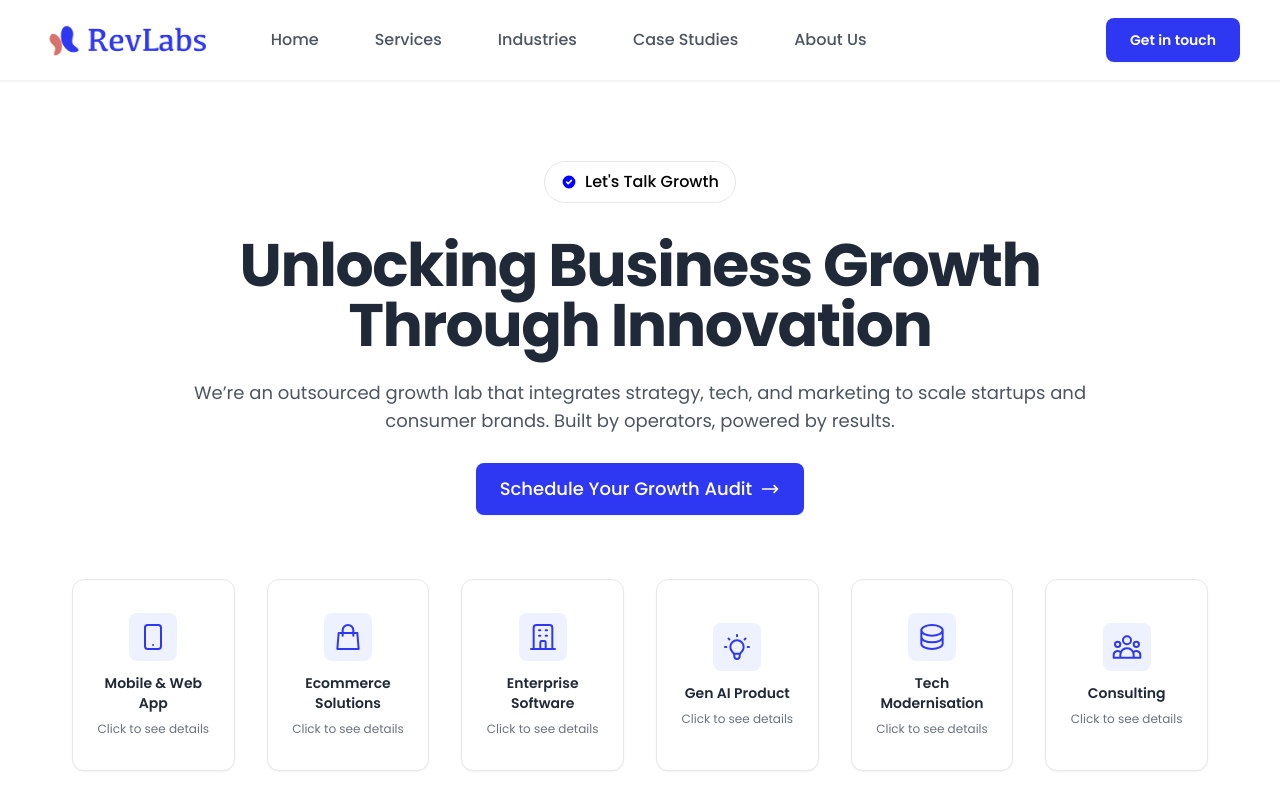
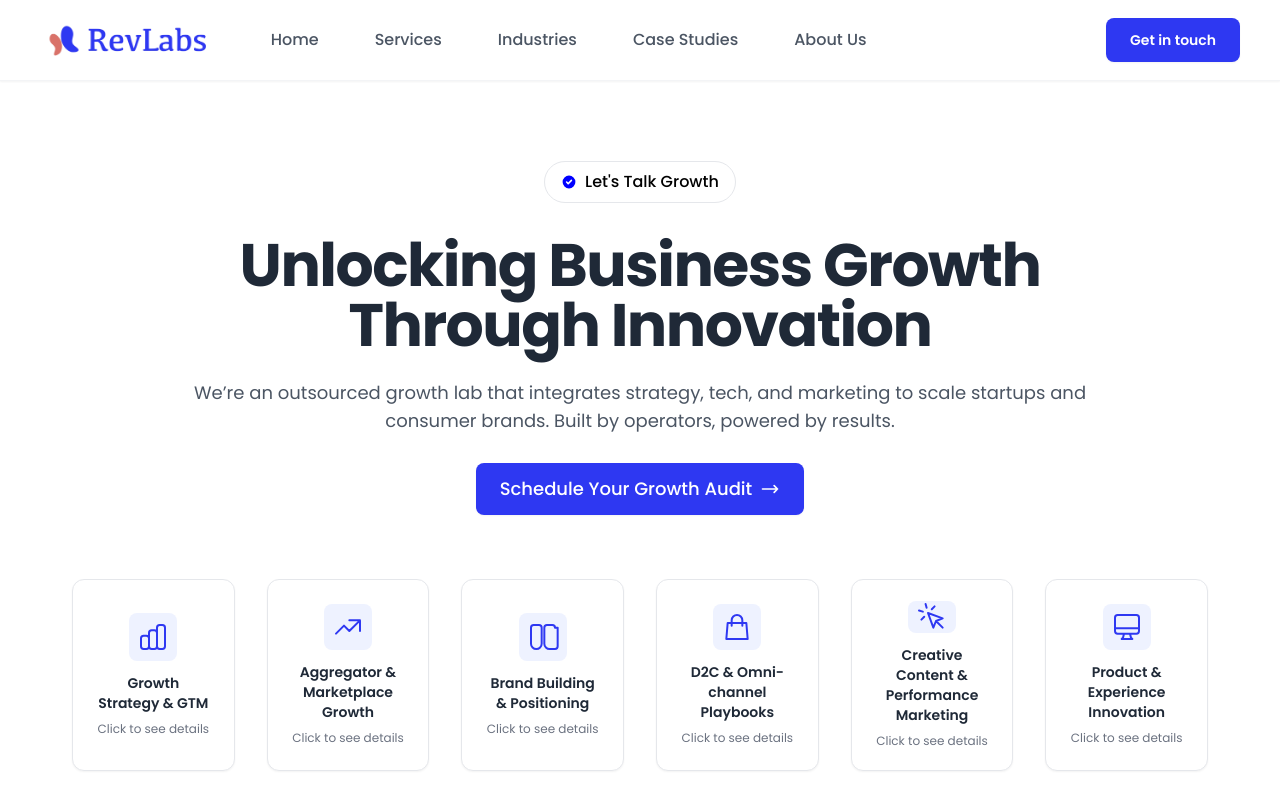
Before and after one commit to Rutetid/Revlabs, a React (Vite) app: page / in a window 1280 px wide. Shown: the top 800 px of the page. Built offline with nearby package versions, Linux system fonts and the light colour scheme; a web font is replaced by a local one.

Commit message:
updated branding data

```diff
--- a/src/components/Industries.jsx
+++ b/src/components/Industries.jsx
@@ -1,7 +1,44 @@
 const Industries = () => {
   const industries = [
     {
-      name: "Ecommerce Store",
+      name: "Food & Beverage (F&B)",
+      icon: (
+        <svg className="w-12 h-12" fill="currentColor" viewBox="-2.6 0 34 34">
+          <g transform="translate(-14 -11)">
+            <path
+              d="M27.778,29H22.222a4.224,4.224,0,0,0-4.043,3H31.82A4.224,4.224,0,0,0,27.778,29Zm-5.556-2A6.222,6.222,0,0,0,16,33.222a.778.778,0,0,0,.778.778H33.222A.778.778,0,0,0,34,33.222,6.222,6.222,0,0,0,27.778,27Z"
+              fillRule="evenodd"
+            />
+            <path
+              d="M34,36H16a5,5,0,0,0,5,5h8a5,5,0,0,0,5-5Zm-2.764,2H18.764A2.993,2.993,0,0,0,21,39h8A2.993,2.993,0,0,0,31.236,38Z"
+              fillRule="evenodd"
+            />
+            <path
+              d="M33,34H17a1,1,0,0,0,0,2H33a1,1,0,0,0,0-2ZM17,32a3,3,0,0,0,0,6H33a3,3,0,0,0,0-6Z"
+              fillRule="evenodd"
+            />
+            <path
+              d="M23.222,20.3A3,3,0,0,1,26.208,17H39.792a3,3,0,0,1,2.986,3.3L40.6,42.3A3,3,0,0,1,37.617,45H28.383A3,3,0,0,1,25.4,42.3l-.281-2.84,1.99-.2.281,2.84a1,1,0,0,0,1,.9h9.233a1,1,0,0,0,1-.9l2.176-22a1,1,0,0,0-1-1.1H26.208a1,1,0,0,0-1,1.1l.793,8.017-1.99.2Z"
+              fillRule="evenodd"
+            />
+            <path
+              d="M32,32l-6.349,5.442a1,1,0,0,1-1.3,0L18,32Z"
+              fill="#ffffff"
+            />
+            <path
+              d="M32,32H18l6.349,5.442a1,1,0,0,0,1.3,0Zm-5.406,2H23.406L25,35.366Z"
+              fillRule="evenodd"
+            />
+            <path
+              d="M37,11a1,1,0,0,1,1,1v6a1,1,0,0,1-2,0V12A1,1,0,0,1,37,11Z"
+              fillRule="evenodd"
+            />
+          </g>
+        </svg>
+      ),
+    },
+    {
+      name: "D2C & Ecommerce Brands",
       icon: (
         <svg
           className="w-12 h-12"
@@ -19,7 +56,47 @@ const Industries = () => {
       ),
     },
     {
-      name: "Healthcare Brand",
+      name: "Consumer & CPG Brands",
+      icon: (
+        <svg
+          className="w-12 h-12"
+          fill="currentColor"
+          stroke="currentColor"
+          strokeWidth="1.2"
+          viewBox="0 0 64 64"
+        >
+          <g>
+            <path
+              d="M60.476,16H15.059L12,3c-0.438-1.75-1.614-3-3.271-3H3C1.343,0,0,1.343,0,3s1.343,3,3,3h3.723
+              l11.069,46.458C15.619,53.359,14.09,55.501,14.09,58c0,3.313,2.687,6,6,6c2.972,0,5.433-2.162,5.91-5h14.09
+              c0.478,2.838,2.938,5,5.91,5c3.313,0,6-2.687,6-6s-2.687-6-6-6c-2.972,0-5.433,2.164-5.91,5H26c-0.478-2.836-2.938-5-5.91-5
+              c-0.125,0-0.246,0.012-0.369,0.019l-0.642-2.258C19.507,49.904,19.972,50,20.505,50h32.969c2.625,0,3.908-1.904,4.5-4l5.933-26
+              C64.344,17.583,63.265,16,60.476,16z M46,54c2.209,0,4,1.791,4,4s-1.791,4-4,4s-4-1.791-4-4S43.791,54,46,54z M24.09,58
+              c0,2.209-1.791,4-4,4s-4-1.791-4-4s1.791-4,4-4S24.09,55.791,24.09,58z M8.38,4.611C8.38,4.611,8.226,4,7.529,4S3,4,3,4
+              C2.447,4,2,3.553,2,3s0.447-1,1-1h5.833C9.386,2,9.837,2.455,10,3l3.059,13h0.459c-0.991,0-1.756,0.209-2.323,0.576L8.38,4.611z
+               M61.974,20l-6,26c-0.271,1.167-1.021,2-2.125,2H20.131c-1.102,0-1.85-0.833-2.12-2l-5.988-26c-0.312-1.229,0.125-2,1.479-2h46.989
+              C61.849,18,62.286,18.771,61.974,20z"
+            />
+            <circle cx="46" cy="58" r="1" />
+            <circle cx="20.09" cy="58" r="1" />
+            <path
+              d="M37,22c-1.657,0-3,1.343-3,3v16c0,1.657,1.343,3,3,3s3-1.343,3-3V25C40,23.343,38.657,22,37,22z M38,41
+              c0,0.553-0.447,1-1,1s-1-0.447-1-1V25c0-0.553,0.447-1,1-1s1,0.447,1,1V41z"
+            />
+            <path
+              d="M47,22c-1.657,0-3,1.343-3,3v16c0,1.657,1.343,3,3,3s3-1.343,3-3V25C50,23.343,48.657,22,47,22z M48,41
+              c0,0.553-0.447,1-1,1s-1-0.447-1-1V25c0-0.553,0.447-1,1-1s1,0.447,1,1V41z"
+            />
+            <path
+              d="M27,22c-1.657,0-3,1.343-3,3v16c0,1.657,1.343,3,3,3s3-1.343,3-3V25C30,23.343,28.657,22,27,22z M28,41
+              c0,0.553-0.447,1-1,1s-1-0.447-1-1V25c0-0.553,0.447-1,1-1s1,0.447,1,1V41z"
+            />
+          </g>
+        </svg>
+      ),
+    },
+    {
+      name: "Healthcare & Wellness",
       icon: (
         <svg
           className="w-12 h-12"
@@ -37,7 +114,7 @@ const Industries = () => {
       ),
     },
     {
-      name: "Software as a Service",
+      name: "FMCG & Retail Chains",
       icon: (
         <svg
           className="w-12 h-12"
@@ -49,67 +126,7 @@ const Industries = () => {
             strokeLinecap="round"
             strokeLinejoin="round"
             strokeWidth={1.5}
-            d="M8 9l3 3-3 3m5 0h3M5 20h14a2 2 0 002-2V6a2 2 0 00-2-2H5a2 2 0 00-2 2v12a2 2 0 002 2z"
-          />
-        </svg>
-      ),
-    },
-    {
-      name: "Educational Technology",
-      icon: (
-        <svg
-          className="w-12 h-12"
-          fill="none"
-          stroke="currentColor"
-          viewBox="0 0 24 24"
-        >
-          <path
-            strokeLinecap="round"
-            strokeLinejoin="round"
-            strokeWidth={1.5}
-            d="M12 14l9-5-9-5-9 5 9 5z"
-          />
-          <path
-            strokeLinecap="round"
-            strokeLinejoin="round"
-            strokeWidth={1.5}
-            d="M12 14l6.16-3.422a12.083 12.083 0 01.665 6.479A11.952 11.952 0 0012 20.055a11.952 11.952 0 00-6.824-2.998 12.078 12.078 0 01.665-6.479L12 14z"
-          />
-        </svg>
-      ),
-    },
-    {
-      name: "Internet of Things",
-      icon: (
-        <svg
-          className="w-12 h-12"
-          fill="none"
-          stroke="currentColor"
-          viewBox="0 0 24 24"
-        >
-          <path
-            strokeLinecap="round"
-            strokeLinejoin="round"
-            strokeWidth={1.5}
-            d="M21 12a9 9 0 01-9 9m9-9a9 9 0 00-9-9m9 9H3m9 9a9 9 0 01-9-9m9 9c1.657 0 3-4.03 3-9s-1.343-9-3-9m0 18c-1.657 0-3-4.03-3-9s1.343-9 3-9m-9 9a9 9 0 019-9"
-          />
-        </svg>
-      ),
-    },
-    {
-      name: "Online Gaming Platform",
-      icon: (
-        <svg
-          className="w-12 h-12"
-          fill="none"
-          stroke="currentColor"
-          viewBox="0 0 24 24"
-        >
-          <path
-            strokeLinecap="round"
-            strokeLinejoin="round"
-            strokeWidth={1.5}
-            d="M11 4a2 2 0 114 0v1a1 1 0 001 1h3a1 1 0 011 1v3a1 1 0 01-1 1h-1a2 2 0 100 4h1a1 1 0 011 1v3a1 1 0 01-1 1h-3a1 1 0 01-1-1v-1a2 2 0 10-4 0v1a1 1 0 01-1 1H7a1 1 0 01-1-1v-3a1 1 0 00-1-1H4a1 1 0 01-1-1V9a1 1 0 011-1h1a2 2 0 100-4H4a1 1 0 01-1-1V5a1 1 0 011-1h3a1 1 0 001-1V4z"
+            d="M19 21V5a2 2 0 00-2-2H7a2 2 0 00-2 2v16m14 0h2m-2 0h-5m-9 0H3m2 0h5M9 7h1m-1 4h1m4-4h1m-1 4h1m-5 10v-5a1 1 0 011-1h2a1 1 0 011 1v5m-4 0h4"
           />
         </svg>
       ),
@@ -131,7 +148,7 @@ const Industries = () => {
         </div>
 
         {/* Industries Grid */}
-        <div className="grid grid-cols-1 sm:grid-cols-2 lg:grid-cols-3 xl:grid-cols-6 gap-8 lg:gap-4">
+        <div className="grid grid-cols-1 sm:grid-cols-2 lg:grid-cols-3 xl:grid-cols-5 gap-8 lg:gap-4">
           {industries.map((industry, index) => (
             <div
               key={index}
--- a/src/components/ServiceCard.jsx
+++ b/src/components/ServiceCard.jsx
@@ -1,58 +1,14 @@
 import { useState } from "react";
 import { motion } from "motion/react";
 
-const ServiceCard = ({ title, icon }) => {
+const ServiceCard = ({ title, icon, flipContent }) => {
   const [isFlipped, setIsFlipped] = useState(false);
 
-  // Sample back content - you can customize this
-  const getBackContent = (title) => {
-    const backData = {
-      "Web Development": {
-        description: "Full-stack web applications with modern frameworks",
-        features: ["React/Next.js", "Node.js APIs", "Database Design"],
-        price: "Starting from $5k",
-      },
-      "Mobile Development": {
-        description: "Native and cross-platform mobile applications",
-        features: ["iOS & Android", "React Native", "App Store Deployment"],
-        price: "Starting from $8k",
-      },
-      "Cloud Solutions": {
-        description: "Scalable cloud infrastructure and deployment",
-        features: ["AWS/Azure", "DevOps", "Auto-scaling"],
-        price: "Starting from $3k",
-      },
-      "Gen AI Product": {
-        description: "AI-powered solutions and intelligent automation",
-        features: ["Machine Learning", "NLP Integration", "Custom AI Models"],
-        price: "Starting from $10k",
-      },
-      "Tech Modernisation": {
-        description: "Legacy system upgrades and optimization",
-        features: ["Code Refactoring", "Performance Boost", "Security Updates"],
-        price: "Starting from $7k",
-      },
-      Consulting: {
-        description: "Strategic technology guidance and planning",
-        features: ["Architecture Review", "Tech Strategy", "Team Training"],
-        price: "Starting from $2k",
-      },
-    };
-
-    return (
-      backData[title] || {
-        description: "Comprehensive solution tailored to your needs",
-        features: [
-          "Custom Development",
-          "Quality Assurance",
-          "Ongoing Support",
-        ],
-        price: "Contact for pricing",
-      }
-    );
+  // Use the flipContent passed as prop, or fallback content
+  const backContent = flipContent || {
+    description: "Comprehensive solution tailored to your needs",
+    tagline: "Let's build something amazing together.",
   };
-
-  const backContent = getBackContent(title);
 
   return (
     <div
@@ -79,43 +35,23 @@ const ServiceCard = ({ title, icon }) => {
             </h3>
             <p className="text-xs text-gray-500 mt-2">Click to see details</p>
           </div>
-        </div>
-
+        </div>{" "}
         {/* Back Side */}
         <div
           className="flip-card-back absolute inset-0 w-full h-full bg-gradient-to-br from-primary to-indigo-600 rounded-xl p-4 text-white shadow-md"
           style={{ backfaceVisibility: "hidden", transform: "rotateY(180deg)" }}
         >
-          <div className="flex flex-col h-full">
-            <div className="flex items-center justify-between mb-3">
-              <h3 className="text-sm font-bold">{title}</h3>
-              <button className="text-white/80 hover:text-white text-xs">
-                ×
-              </button>
-            </div>
+          <div className="flex flex-col h-full justify-center">
+            <div className="flex-1 flex flex-col justify-center">
+              <p className="text-sm text-white/95 mb-1 leading-relaxed">
+                {backContent.description}
+              </p>
 
-            <p className="text-xs text-white/90 mb-3 line-clamp-2">
-              {backContent.description}
-            </p>
-
-            <div className="flex-1 pb-1">
-              <ul className="space-y-1">
-                {backContent.features.map((feature, index) => (
-                  <li
-                    key={index}
-                    className="text-xs text-white/80 flex items-center"
-                  >
-                    <span className="w-1 h-1 bg-white/60 rounded-full mr-2 flex-shrink-0"></span>
-                    {feature}
-                  </li>
-                ))}
-              </ul>
-            </div>
-
-            <div className="mt-auto pt-3 border-t border-white/20">
-              <p className="text-xs font-semibold text-white">
-                {backContent.price}
-              </p>
+              <div className="mt-auto pt-1 border-t border-white/20">
+                <p className="text-xs font-semibold text-white/90 italic">
+                  {backContent.tagline}
+                </p>
+              </div>
             </div>
           </div>
         </div>
--- a/src/components/Services.jsx
+++ b/src/components/Services.jsx
@@ -3,7 +3,12 @@ import ServiceCard from "./ServiceCard";
 const Services = () => {
   const services = [
     {
-      title: "Mobile & Web App",
+      title: "Growth Strategy & GTM",
+      flipContent: {
+        description:
+          "We craft category-defining GTM strategies rooted in market insights, audience behavior & competitive positioning.",
+        tagline: "Your product deserves a winning launch.",
+      },
       icon: (
         <svg
           className="w-8 h-8"
@@ -15,13 +20,64 @@ const Services = () => {
             strokeLinecap="round"
             strokeLinejoin="round"
             strokeWidth={1.5}
-            d="M12 18h.01M8 21h8a2 2 0 002-2V5a2 2 0 00-2-2H8a2 2 0 00-2 2v14a2 2 0 002 2z"
+            d="M9 19v-6a2 2 0 00-2-2H5a2 2 0 00-2 2v6a2 2 0 002 2h2a2 2 0 002-2zm0 0V9a2 2 0 012-2h2a2 2 0 012 2v10m-6 0a2 2 0 002 2h2a2 2 0 002-2m0 0V5a2 2 0 012-2h2a2 2 0 012 2v14a2 2 0 01-2 2h-2a2 2 0 01-2-2z"
           />
         </svg>
       ),
     },
     {
-      title: "Ecommerce Solutions",
+      title: "Aggregator & Marketplace Growth",
+      flipContent: {
+        description:
+          "Scale on platforms like Swiggy, Zomato, Talabat & Careem with deep expertise in performance, ranking & conversion.",
+        tagline: "Aggregator dominance, decoded.",
+      },
+      icon: (
+        <svg
+          className="w-8 h-8"
+          fill="none"
+          stroke="currentColor"
+          viewBox="0 0 24 24"
+        >
+          <path
+            strokeLinecap="round"
+            strokeLinejoin="round"
+            strokeWidth={1.5}
+            d="M13 7h8m0 0v8m0-8l-8 8-4-4-6 6"
+          />
+        </svg>
+      ),
+    },
+    {
+      title: "Brand Building & Positioning",
+      flipContent: {
+        description:
+          "From zero to cult—we build brands that connect, convert, and scale.",
+        tagline: "Clarity + Creativity = Breakthrough Positioning.",
+      },
+      icon: (
+        <svg
+          className="w-8 h-8"
+          fill="none"
+          stroke="currentColor"
+          viewBox="0 0 24 24"
+        >
+          <path
+            strokeLinecap="round"
+            strokeLinejoin="round"
+            strokeWidth={1.5}
+            d="M7 21a4 4 0 01-4-4V5a2 2 0 012-2h4a2 2 0 012 2v12a4 4 0 01-4 4zM21 5a2 2 0 00-2-2h-4a2 2 0 00-2 2v12a4 4 0 004 4h4a2 2 0 002-2V5z"
+          />
+        </svg>
+      ),
+    },
+    {
+      title: "D2C & Omni-channel Playbooks",
+      flipContent: {
+        description:
+          "Launch and grow your D2C business across q-commerce, retail, and delivery.",
+        tagline: "Seamless strategy meets scalable channels.",
+      },
       icon: (
         <svg
           className="w-8 h-8"
@@ -39,7 +95,12 @@ const Services = () => {
       ),
     },
     {
-      title: "Enterprise Software",
+      title: "Creative Content & Performance Marketing",
+      flipContent: {
+        description:
+          "High-converting ads, influencer campaigns, SEO & social content tailored to your growth stage.",
+        tagline: "Every click, calculated.",
+      },
       icon: (
         <svg
           className="w-8 h-8"
@@ -51,13 +112,18 @@ const Services = () => {
             strokeLinecap="round"
             strokeLinejoin="round"
             strokeWidth={1.5}
-            d="M19 21V5a2 2 0 00-2-2H7a2 2 0 00-2 2v16m14 0h2m-2 0h-5m-9 0H3m2 0h5M9 7h1m-1 4h1m4-4h1m-1 4h1m-5 10v-5a1 1 0 011-1h2a1 1 0 011 1v5m-4 0h4"
+            d="M15 15l-2 5L9 9l11 4-5 2zm0 0l5 5M7.188 2.239l.777 2.897M5.136 7.965l-2.898-.777M13.95 4.05l-2.122 2.122m-5.657 5.656l-2.12 2.122"
           />
         </svg>
       ),
     },
     {
-      title: "Gen AI Product",
+      title: "Product & Experience Innovation",
+      flipContent: {
+        description:
+          "Build or optimize your tech experiences—from custom dashboards to consumer flows.",
+        tagline: "Experience = Brand. Make it count.",
+      },
       icon: (
         <svg
           className="w-8 h-8"
@@ -69,43 +135,7 @@ const Services = () => {
             strokeLinecap="round"
             strokeLinejoin="round"
             strokeWidth={1.5}
-            d="M9.663 17h4.673M12 3v1m6.364 1.636l-.707.707M21 12h-1M4 12H3m3.343-5.657l-.707-.707m2.828 9.9a5 5 0 117.072 0l-.548.547A3.374 3.374 0 0014 18.469V19a2 2 0 11-4 0v-.531c0-.895-.356-1.754-.988-2.386l-.548-.547z"
-          />
-        </svg>
-      ),
-    },
-    {
-      title: "Tech Modernisation",
-      icon: (
-        <svg
-          className="w-8 h-8"
-          fill="none"
-          stroke="currentColor"
-          viewBox="0 0 24 24"
-        >
-          <path
-            strokeLinecap="round"
-            strokeLinejoin="round"
-            strokeWidth={1.5}
-            d="M4 7v10c0 2.21 3.582 4 8 4s8-1.79 8-4V7M4 7c0 2.21 3.582 4 8 4s8-1.79 8-4M4 7c0-2.21 3.582-4 8-4s8 1.79 8 4m0 5c0 2.21-3.582 4-8 4s-8-1.79-8-4"
-          />
-        </svg>
-      ),
-    },
-    {
-      title: "Consulting",
-      icon: (
-        <svg
-          className="w-8 h-8"
-          fill="none"
-          stroke="currentColor"
-          viewBox="0 0 24 24"
-        >
-          <path
-            strokeLinecap="round"
-            strokeLinejoin="round"
-            strokeWidth={1.5}
-            d="M17 20h5v-2a3 3 0 00-5.356-1.857M17 20H7m10 0v-2c0-.656-.126-1.283-.356-1.857M7 20H2v-2a3 3 0 015.356-1.857M7 20v-2c0-.656.126-1.283.356-1.857m0 0a5.002 5.002 0 019.288 0M15 7a3 3 0 11-6 0 3 3 0 016 0zm6 3a2 2 0 11-4 0 2 2 0 014 0zM7 10a2 2 0 11-4 0 2 2 0 014 0z"
+            d="M9.75 17L9 20l-1 1h8l-1-1-.75-3M3 13h18M5 17h14a2 2 0 002-2V5a2 2 0 00-2-2H5a2 2 0 00-2 2v10a2 2 0 002 2z"
           />
         </svg>
       ),
@@ -115,12 +145,14 @@ const Services = () => {
   return (
     <section id="services" className="bg-white px-4 sm:px-6 lg:px-8">
       <div className="px-10 mx-auto">
+        {" "}
         <div className="grid grid-cols-1 lg:grid-cols-6 gap-8">
           {services.map((service, index) => (
             <ServiceCard
               key={index}
               title={service.title}
               icon={service.icon}
+              flipContent={service.flipContent}
             />
           ))}
         </div>
--- a/src/components/Team.jsx
+++ b/src/components/Team.jsx
@@ -4,17 +4,19 @@ const Team = () => {
   const teamMembers = [
     {
       id: 1,
-      name: "Siddharth",
-      role: "CEO",
-      description: "2x Entrepreneur, Ex. Swiggy, Gameskraft, IIT, 13 yrs exp",
+      name: "Siddharth Srikant",
+      role: "Co-founder, RevLabs · Ex-Swiggy · Growth Strategist",
+      description:
+        "Built and scaled brands like 48East (acquired by Swiggy), The Bowl Company, Homely, and Swiggy Daily",
       image:
         "https://images.unsplash.com/photo-1441986300917-64674bd600d8?w=600&h=400&fit=crop",
     },
     {
       id: 2,
-      name: "Amit",
-      role: "CTO",
-      description: "2x Entrepreneur, Ex. Swiggy, IBM, NIT, 25 yrs exp",
+      name: "Ambar Mukherjee",
+      role: "Co-founder, RevLabs · Ex-Domino’s · Brand Builder",
+      description:
+        "Scaled Domino’s catering, led Kitchen Centre’s growth from 6 to 45 units, and digitized brands like Bikanervala.",
       image:
         "https://images.unsplash.com/photo-1497366216548-37526070297c?w=600&h=400&fit=crop",
     },
--- a/src/components/WhyChoose.jsx
+++ b/src/components/WhyChoose.jsx
@@ -4,49 +4,33 @@ const WhyChoose = () => {
   const [hoveredSection, setHoveredSection] = useState(0);
   const reasons = [
     {
-      id: "operator-led",
-      title: "Operator-Led",
+      id: "built-by-operators",
+      title: "Built by Operators",
       description:
-        "Real growth experience from 0 to scale. Our team has hands-on experience building and scaling businesses with proven strategies that work.",
+        "Real growth experience from 0 to scale—across startups and legacy brands.",
       image:
         "https://images.unsplash.com/photo-1522202176988-66273c2fd55f?ixlib=rb-4.0.3&ixid=M3wxMjA3fDB8MHxwaG90by1wYWdlfHx8fGVufDB8fHx8fA%3D%3D&auto=format&fit=crop&w=1000&q=80",
     },
     {
-      id: "product-neutral",
-      title: "Product-Neutral",
+      id: "business-first",
+      title: "Business-First, Not Product-Pushed",
       description:
-        "Strategy driven by your business, not vendor incentives. We provide unbiased recommendations focused solely on your business growth.",
+        "Neutral, insight-led strategies tailored to your goals—not vendor agendas.",
       image:
         "https://images.unsplash.com/photo-1460925895917-afdab827c52f?ixlib=rb-4.0.3&ixid=M3wxMjA3fDB8MHxwaG90by1wYWdlfHx8fGVufDB8fHx8fA%3D%3D&auto=format&fit=crop&w=1000&q=80",
     },
     {
-      id: "end-to-end",
-      title: "End-to-End",
+      id: "end-to-end-execution",
+      title: "End-to-End Execution",
       description:
-        "Strategy + Execution under one roof. From planning to implementation, we handle every aspect of your growth journey.",
+        "From strategy to marketing to tech—we plug in, build, and scale with you.",
       image:
         "https://images.unsplash.com/photo-1551288049-bebda4e38f71?ixlib=rb-4.0.3&ixid=M3wxMjA3fDB8MHxwaG90by1wYWdlfHx8fGVufDB8fHx8fA%3D%3D&auto=format&fit=crop&w=1000&q=80",
-    },
-    {
-      id: "plug-play-team",
-      title: "Plug & Play Team",
-      description:
-        "We integrate seamlessly with your internal teams. Our experts work as an extension of your organization.",
-      image:
-        "https://images.unsplash.com/photo-1600880292203-757bb62b4baf?ixlib=rb-4.0.3&ixid=M3wxMjA3fDB8MHxwaG90by1wYWdlfHx8fGVufDB8fHx8fA%3D%3D&auto=format&fit=crop&w=1000&q=80",
-    },
-    {
-      id: "result-obsessed",
-      title: "Result Obsessed",
-      description:
-        "We only win when your brand grows. Our success is directly tied to your success, ensuring measurable results.",
-      image:
-        "https://images.unsplash.com/photo-1507003211169-0a1dd7228f2d?ixlib=rb-4.0.3&ixid=M3wxMjA3fDB8MHxwaG90by1wYWdlfHx8fGVufDB8fHx8fA%3D%3D&auto=format&fit=crop&w=1000&q=80",
     },
   ];
 
   return (
-    <section className="bg-white py-20 px-4 sm:px-6 lg:px-20">
+    <section className="bg-white py-20 px-4 sm:px-6 lg:px-20 mb-20">
       <div className=" mx-auto">
         <div className="grid grid-cols-1 lg:grid-cols-2 gap-16">
           {/* Left Content */}
@@ -57,7 +41,7 @@ const WhyChoose = () => {
                 WHAT LEAD US
               </p>
               <h2 className="text-4xl sm:text-5xl font-bold mb-6 text-text-primary font-poppins">
-                Why RevLabs
+                WHY Choose REVLABS
               </h2>
             </div>
 
@@ -99,7 +83,7 @@ const WhyChoose = () => {
           {/* Right Content */}
           <div className="relative">
             {/* Image Gallery */}
-            <div className="relative h-[600px] py-10 mt-28 rounded-2xl overflow-hidden shadow-lg">
+            <div className="relative h-full py-10 mt-28 rounded-2xl overflow-hidden shadow-lg">
               {reasons.map((reason, index) => (
                 <img
                   key={reason.id}
```
Also changed, not shown: src/components/TrustedBrands.jsx (+4 -4 lines).
